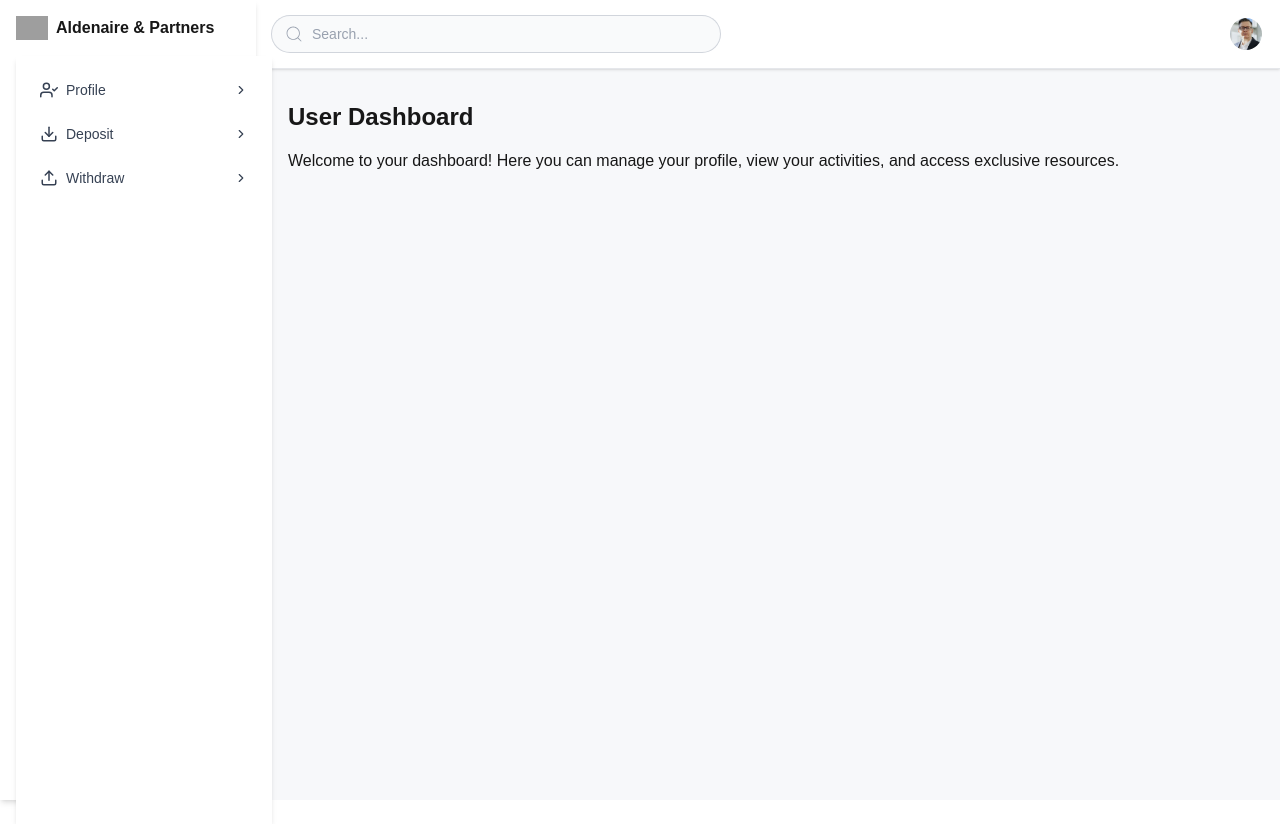
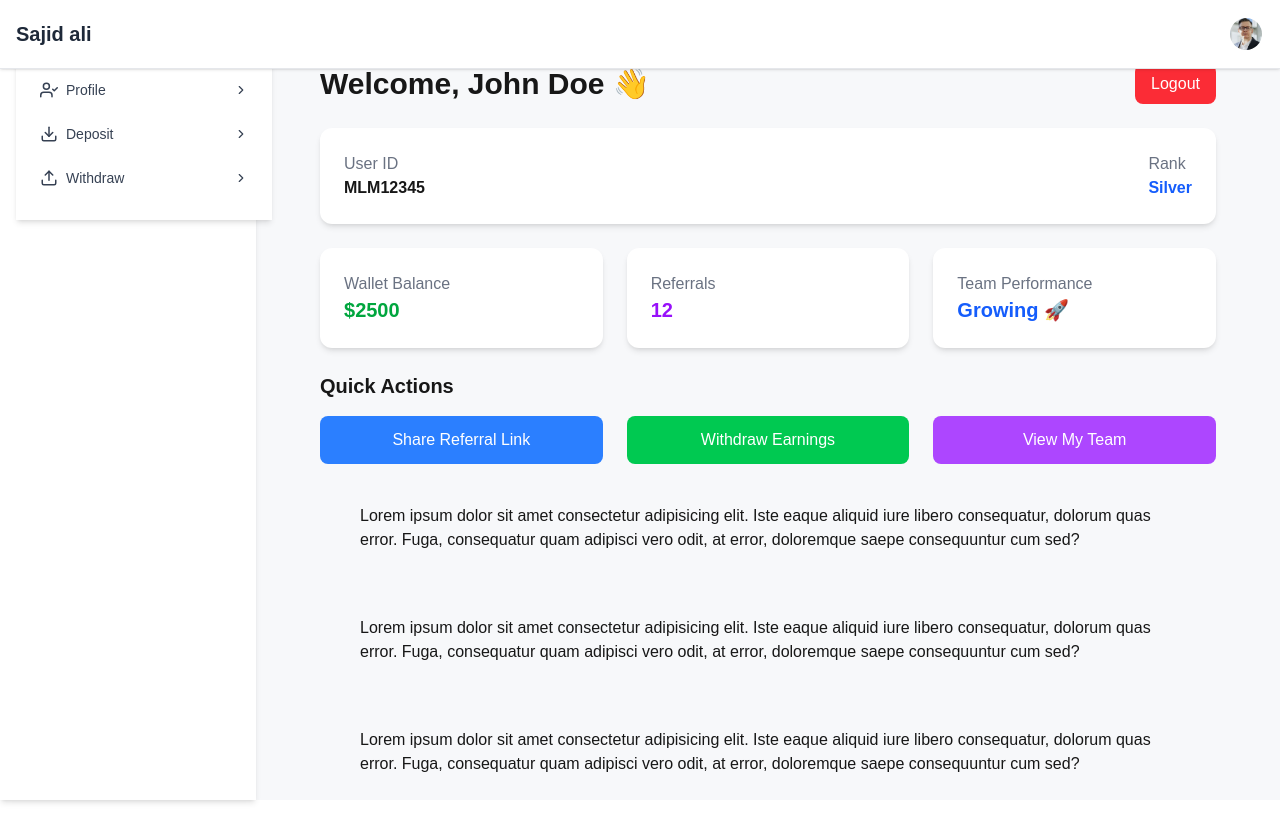
Before and after one commit to sahebbali/Davinci-Trade-NextJS, a Next.js app: page /user in a window 1280 px wide. After the commit the page ends 800 px from the top, so only its background shows below. Built offline with nearby package versions, Linux system fonts and the light colour scheme; grey boxes are pictures that could not be loaded.

Commit message:
fixed some issue

```diff
--- a/src/app/(dashboard)/layout.tsx
+++ b/src/app/(dashboard)/layout.tsx
@@ -14,15 +14,15 @@ export default function DashboardLayout({
   const [sidebarOpen, setSidebarOpen] = useState(false);
 
   return (
-    <div className="h-screen flex relative">
-      {/* Sidebar */}
+    <div className="h-screen flex">
+      {/* Sidebar - Not Scrollable */}
       <div
-        className={`fixed lg:static top-0 left-0 h-full w-64 bg-white shadow-md z-50 transform transition-transform duration-300
+        className={`fixed lg:static top-0 left-0 w-64 bg-white shadow-md z-50 transform transition-transform duration-300
           ${sidebarOpen ? "translate-x-0" : "-translate-x-full"}
           lg:translate-x-0 lg:w-[16%] xl:w-[20%] p-4`}
       >
         {/* Logo + Close Btn (Mobile) */}
-        <div className="flex items-center justify-between mb-6 lg:mb-4">
+        <div className="flex items-center justify-between lg:mb-4">
           <Link
             href="/"
             className="flex items-center justify-center lg:justify-start gap-2"
@@ -50,11 +50,12 @@ export default function DashboardLayout({
         />
       )}
 
-      {/* Right side content */}
-      <div className="flex-1 bg-[#F7F8FA] overflow-scroll flex flex-col">
-        <DashNavbar onMenuClick={() => setSidebarOpen(true)} />{" "}
-        {/* HERE IS THE CHANGE */}
-        {children}
+      {/* Right side content - Scrollable */}
+      <div className="flex-1 bg-[#F7F8FA] flex flex-col overflow-y-auto">
+        {" "}
+        {/* Added overflow-y-auto here */}
+        <DashNavbar onMenuClick={() => setSidebarOpen(true)} />
+        <div className="p-8">{children}</div>
       </div>
     </div>
   );
--- a/src/app/(dashboard)/user/page.tsx
+++ b/src/app/(dashboard)/user/page.tsx
@@ -1,11 +1,113 @@
 export default function UserPage() {
+  const user = {
+    name: "John Doe",
+    userId: "MLM12345",
+    wallet: 2500,
+    referrals: 12,
+    rank: "Silver",
+  };
+
   return (
-    <div className="p-8">
-      <h1 className="text-2xl font-bold mb-4">User Dashboard</h1>
-      <p>
-        Welcome to your dashboard! Here you can manage your profile, view your
-        activities, and access exclusive resources.
-      </p>
+    <div className="p-8 space-y-6">
+      {/* Header */}
+      <div className="flex justify-between items-center">
+        <h1 className="text-3xl font-bold">Welcome, {user.name} 👋</h1>
+        <button className="px-4 py-2 bg-red-500 text-white rounded-lg hover:bg-red-600 transition">
+          Logout
+        </button>
+      </div>
+
+      {/* User Info */}
+      <div className="bg-white shadow-md rounded-xl p-6 flex justify-between items-center">
+        <div>
+          <p className="text-gray-500">User ID</p>
+          <p className="font-semibold">{user.userId}</p>
+        </div>
+        <div>
+          <p className="text-gray-500">Rank</p>
+          <p className="font-semibold text-blue-600">{user.rank}</p>
+        </div>
+      </div>
+
+      {/* Quick Stats */}
+      <div className="grid grid-cols-1 md:grid-cols-3 gap-6">
+        <div className="bg-white shadow-md rounded-xl p-6">
+          <p className="text-gray-500">Wallet Balance</p>
+          <p className="text-xl font-bold text-green-600">${user.wallet}</p>
+        </div>
+        <div className="bg-white shadow-md rounded-xl p-6">
+          <p className="text-gray-500">Referrals</p>
+          <p className="text-xl font-bold text-purple-600">{user.referrals}</p>
+        </div>
+        <div className="bg-white shadow-md rounded-xl p-6">
+          <p className="text-gray-500">Team Performance</p>
+          <p className="text-xl font-bold text-blue-600">Growing 🚀</p>
+        </div>
+      </div>
+
+      {/* Quick Actions */}
+      <div>
+        <h2 className="text-xl font-semibold mb-4">Quick Actions</h2>
+        <div className="grid grid-cols-1 sm:grid-cols-2 lg:grid-cols-3 gap-6">
+          <button className="w-full px-4 py-3 bg-blue-500 text-white rounded-lg hover:bg-blue-600 transition">
+            Share Referral Link
+          </button>
+          <button className="w-full px-4 py-3 bg-green-500 text-white rounded-lg hover:bg-green-600 transition">
+            Withdraw Earnings
+          </button>
+          <button className="w-full px-4 py-3 bg-purple-500 text-white rounded-lg hover:bg-purple-600 transition">
+            View My Team
+          </button>
+        </div>
+        <div className="m-4 p-6">
+          <h2>
+            Lorem ipsum dolor sit amet consectetur adipisicing elit. Iste eaque
+            aliquid iure libero consequatur, dolorum quas error. Fuga,
+            consequatur quam adipisci vero odit, at error, doloremque saepe
+            consequuntur cum sed?
+          </h2>
+        </div>
+        <div className="m-4 p-6">
+          <h2>
+            Lorem ipsum dolor sit amet consectetur adipisicing elit. Iste eaque
+            aliquid iure libero consequatur, dolorum quas error. Fuga,
+            consequatur quam adipisci vero odit, at error, doloremque saepe
+            consequuntur cum sed?
+          </h2>
+        </div>
+        <div className="m-4 p-6">
+          <h2>
+            Lorem ipsum dolor sit amet consectetur adipisicing elit. Iste eaque
+            aliquid iure libero consequatur, dolorum quas error. Fuga,
+            consequatur quam adipisci vero odit, at error, doloremque saepe
+            consequuntur cum sed?
+          </h2>
+        </div>
+        <div className="m-4 p-6">
+          <h2>
+            Lorem ipsum dolor sit amet consectetur adipisicing elit. Iste eaque
+            aliquid iure libero consequatur, dolorum quas error. Fuga,
+            consequatur quam adipisci vero odit, at error, doloremque saepe
+            consequuntur cum sed?
+          </h2>
+        </div>
+        <div className="m-4 p-6">
+          <h2>
+            Lorem ipsum dolor sit amet consectetur adipisicing elit. Iste eaque
+            aliquid iure libero consequatur, dolorum quas error. Fuga,
+            consequatur quam adipisci vero odit, at error, doloremque saepe
+            consequuntur cum sed?
+          </h2>
+        </div>
+        <div className="m-4 p-6">
+          <h2>
+            Lorem ipsum dolor sit amet consectetur adipisicing elit. Iste eaque
+            aliquid iure libero consequatur, dolorum quas error. Fuga,
+            consequatur quam adipisci vero odit, at error, doloremque saepe
+            consequuntur cum sed?
+          </h2>
+        </div>
+      </div>
     </div>
   );
 }
--- a/src/components/DashNavbar.tsx
+++ b/src/components/DashNavbar.tsx
@@ -2,32 +2,29 @@
 
 import { useState, useRef, useEffect } from "react";
 import Image from "next/image";
-import { CiSearch } from "react-icons/ci";
-import { FiMenu } from "react-icons/fi"; // Import the hamburger icon
+import { FiMenu } from "react-icons/fi"; // Hamburger menu
 
-// Define props for DashNavbar
 interface DashNavbarProps {
-  onMenuClick?: () => void; // Optional function to open the sidebar
+  onMenuClick?: () => void; // Function to toggle sidebar
 }
 
 const DashNavbar = ({ onMenuClick }: DashNavbarProps) => {
   const [open, setOpen] = useState(false);
   const dropdownRef = useRef<HTMLDivElement>(null);
 
-  // Mock user data - replace with actual user data from your auth system
+  // Mock user data
   const user = {
     name: "John Doe",
-    role: "Admin", // Changed to Admin for demonstration
-    avatar: "/images/avatar-1.jpg", // Make sure this path is correct or use an external URL
+    role: "Admin",
+    avatar: "/images/avatar-1.jpg", // Replace with real avatar
   };
 
   const handleLogout = () => {
     console.log("Logging out...");
-    // TODO: Implement your actual logout logic here (e.g., Clerk, NextAuth, custom API call)
-    alert("User logged out (simulated)."); // For demonstration
+    alert("User logged out (simulated).");
   };
 
-  // Close dropdown when clicking outside
+  // Close dropdown on outside click
   useEffect(() => {
     const handleClickOutside = (event: MouseEvent) => {
       if (
@@ -42,47 +39,20 @@ const DashNavbar = ({ onMenuClick }: DashNavbarProps) => {
   }, []);
 
   return (
-    <div className="flex items-center justify-between p-4 bg-white border-b border-gray-200 shadow-sm relative z-30">
-      {/* Mobile Menu Button (Hamburger) */}
-      <button className="lg:hidden p-2 text-gray-600" onClick={onMenuClick}>
+    <div className="fixed top-0 left-0 right-0 flex items-center justify-between p-4 bg-white border-b border-gray-200 shadow-sm z-50">
+      {/* Sidebar toggle (mobile only) */}
+      <button
+        className="lg:hidden p-2 text-gray-600 hover:text-blue-600 transition"
+        onClick={onMenuClick}
+      >
         <FiMenu size={24} />
       </button>
 
-      {/* SEARCH BAR */}
-      {/* Hidden on small screens, shown from md breakpoint */}
-      <div className="hidden md:flex flex-grow max-w-md items-center gap-2 text-sm rounded-full ring-1 ring-gray-300 px-3 py-2 bg-gray-50 focus-within:ring-blue-500 transition-all duration-200">
-        <CiSearch size={20} className="text-gray-400" />
-        <input
-          type="text"
-          placeholder="Search..."
-          className="outline-none text-sm bg-transparent flex-grow placeholder-gray-400"
-        />
-      </div>
+      <h1 className="hidden md:block text-xl font-bold text-gray-800">
+        Sajid ali
+      </h1>
 
-      {/* Spacer for better alignment when search is hidden on mobile */}
-      <div className="flex-grow md:hidden" />
-
-      {/* ICONS AND USER */}
-      <div className="flex items-center gap-4">
-        {/*
-        // Optional: Message and Notification Icons (uncomment if needed)
-        <div className="hidden sm:flex bg-gray-100 rounded-full w-9 h-9 items-center justify-center cursor-pointer hover:bg-gray-200 transition-colors">
-          <Image src="/message.png" alt="message" width={20} height={20} />
-        </div>
-        <div className="hidden sm:flex bg-gray-100 rounded-full w-9 h-9 items-center justify-center cursor-pointer relative hover:bg-gray-200 transition-colors">
-          <Image
-            src="/announcement.png"
-            alt="notifications"
-            width={20}
-            height={20}
-          />
-          <div className="absolute -top-1 -right-1 w-5 h-5 flex items-center justify-center bg-red-500 text-white rounded-full text-[10px] font-bold">
-            1
-          </div>
-        </div>
-        */}
-
-        {/* Profile Dropdown */}
+      {/* User avatar + dropdown */}
       <div className="relative" ref={dropdownRef}>
         <Image
           src={user.avatar}
@@ -95,21 +65,29 @@ const DashNavbar = ({ onMenuClick }: DashNavbarProps) => {
 
         {open && (
           <div className="absolute right-0 mt-3 w-48 bg-white rounded-lg shadow-xl border border-gray-100 z-50 animate-fade-in-down">
+            {/* User Info */}
             <div className="px-4 py-3 border-b border-gray-100">
-                <p className="text-sm font-semibold text-gray-800">
-                  {user.name}
-                </p>
+              <p className="text-sm font-semibold text-gray-800">{user.name}</p>
               <p className="text-xs text-gray-500">{user.role}</p>
             </div>
+
+            {/* Dropdown Links */}
+            <div className="py-2">
+              <button className="block w-full text-left px-4 py-2 text-sm text-gray-700 hover:bg-gray-50 transition">
+                Profile
+              </button>
+              <button className="block w-full text-left px-4 py-2 text-sm text-gray-700 hover:bg-gray-50 transition">
+                Settings
+              </button>
               <button
                 onClick={handleLogout}
-                className="block w-full text-left px-4 py-2 text-sm text-red-600 hover:bg-gray-50 rounded-b-lg transition-colors"
+                className="block w-full text-left px-4 py-2 text-sm text-red-600 hover:bg-gray-50 transition"
               >
                 Logout
               </button>
             </div>
+          </div>
         )}
-        </div>
       </div>
     </div>
   );
--- a/src/components/Menu.tsx
+++ b/src/components/Menu.tsx
@@ -113,9 +113,10 @@ const Menu = ({ sidebarOpen, setSidebarOpen }: MenuProps) => {
 
       {/* Sidebar */}
       <div
-        className={`fixed top-0 left-0 h-full w-64 bg-white shadow-md transform transition-transform duration-300 z-50
-          ${sidebarOpen ? "translate-x-0" : "-translate-x-full"}
-          lg:translate-x-0 lg:static`}
+        className={`fixed top-0 left-0 w-64 bg-white shadow-md transform transition-transform duration-300 z-50
+          ${
+            sidebarOpen ? "translate-x-0" : "-translate-x-full"
+          } lg:translate-x-0 lg:static flex flex-col`}
       >
         {/* Mobile Header */}
         <div className="flex items-center justify-between p-4 border-b lg:hidden">
@@ -125,8 +126,8 @@ const Menu = ({ sidebarOpen, setSidebarOpen }: MenuProps) => {
           </button>
         </div>
 
-        {/* Sidebar Content */}
-        <div className="p-4 text-sm overflow-y-auto h-full">
+        {/* Scrollable Menu Items */}
+        <div className="flex-1 overflow-y-auto p-4 text-sm">
           {menuItems.map((section) => (
             <div key={section.title} className="mb-2">
               {/* Section Title */}
@@ -148,8 +149,9 @@ const Menu = ({ sidebarOpen, setSidebarOpen }: MenuProps) => {
               {/* Section Items */}
               {activeSection === section.title && (
                 <div className="flex flex-col gap-1 mt-1 ml-6">
-                  {section.items.map((item) =>
-                    item.visible.includes(role) ? (
+                  {section.items.map(
+                    (item) =>
+                      item.visible.includes(role) && (
                         <Link
                           key={item.label}
                           href={item.href}
@@ -164,7 +166,7 @@ const Menu = ({ sidebarOpen, setSidebarOpen }: MenuProps) => {
                           {item.icon}
                           <span>{item.label}</span>
                         </Link>
-                    ) : null
+                      )
                   )}
                 </div>
               )}
```
Also changed, not shown: src/app/(dashboard)/user/(deposit)/deposit-funds/page.tsx (renamed from src/app/(dashboard)/user/deposit-funds/page.tsx, +1 -6 lines), src/app/(dashboard)/user/(profile)/change-password/page.tsx (added, +7 -0 lines), src/app/(dashboard)/user/(profile)/view-profile/page.tsx (added, +7 -0 lines), src/app/(dashboard)/user/(deposit)/deposit-funds/CompanyWallet.tsx (renamed from src/app/(dashboard)/user/deposit-funds/CompanyWallet.tsx), src/app/(dashboard)/user/(deposit)/deposit-funds/DepositForm.tsx (renamed from src/app/(dashboard)/user/deposit-funds/DepositForm.tsx), src/app/(dashboard)/user/(deposit)/deposit-history/page.tsx (renamed from src/app/(dashboard)/user/deposit-history/page.tsx). Lines whose indentation alone changed are shown as unchanged.
